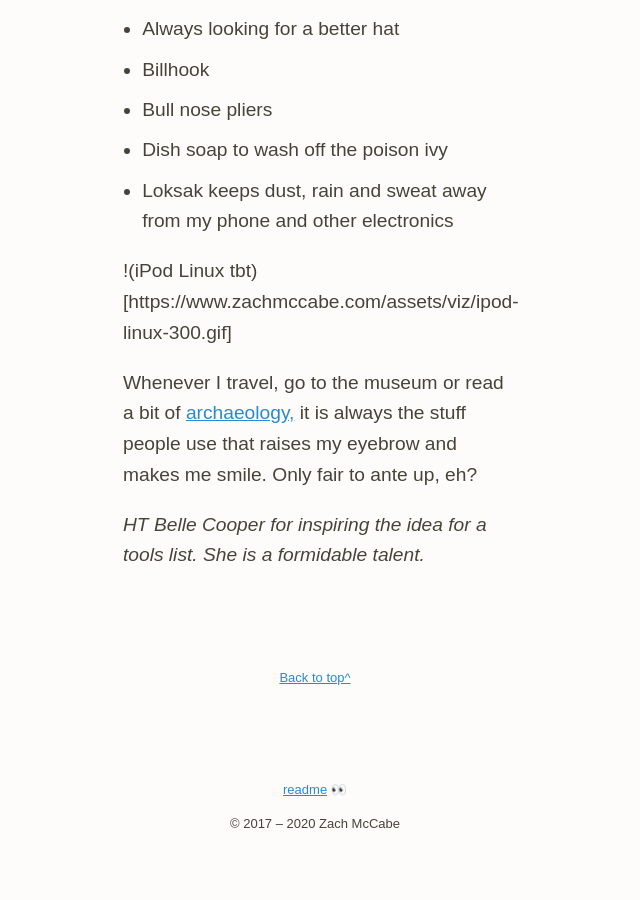
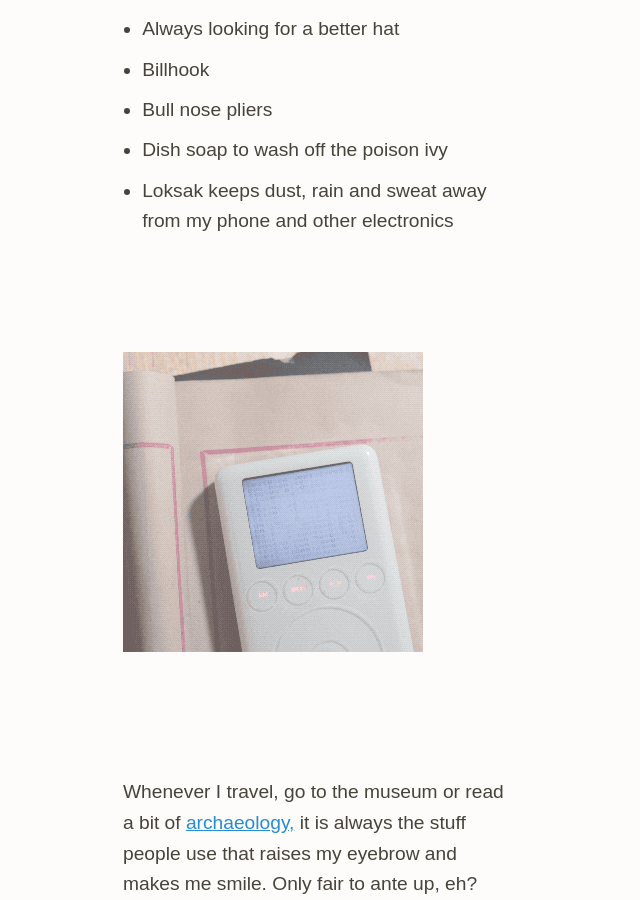
Before and after one commit to zachmccabe/zachmccabe.github.io, a Jekyll site: the page built from tools.md, in a window 1280 px wide and 900 px high, scrolled down 2656 px. Shown: the whole window, without its empty margins (325-965 px from the left). Built offline with Jekyll 4.4.1, drawn with Linux system fonts in a browser that asks for light colours.

Commit message:
Update tools.md

```diff
--- a/tools.md
+++ b/tools.md
@@ -99,7 +99,7 @@ I've been using [Pleco] and Photo Mechanic for over a decade. Peter Krogh's [The
 
 
 
-!(iPod Linux tbt)[https://www.zachmccabe.com/assets/viz/ipod-linux-300.gif]
+![iPod Linux tbt](https://www.zachmccabe.com/assets/viz/ipod-linux-300.gif)
 
 
 Whenever I travel, go to the museum or read a bit of [archaeology,] it is always the stuff people use that raises my eyebrow and makes me smile. Only fair to ante up, eh?
```
